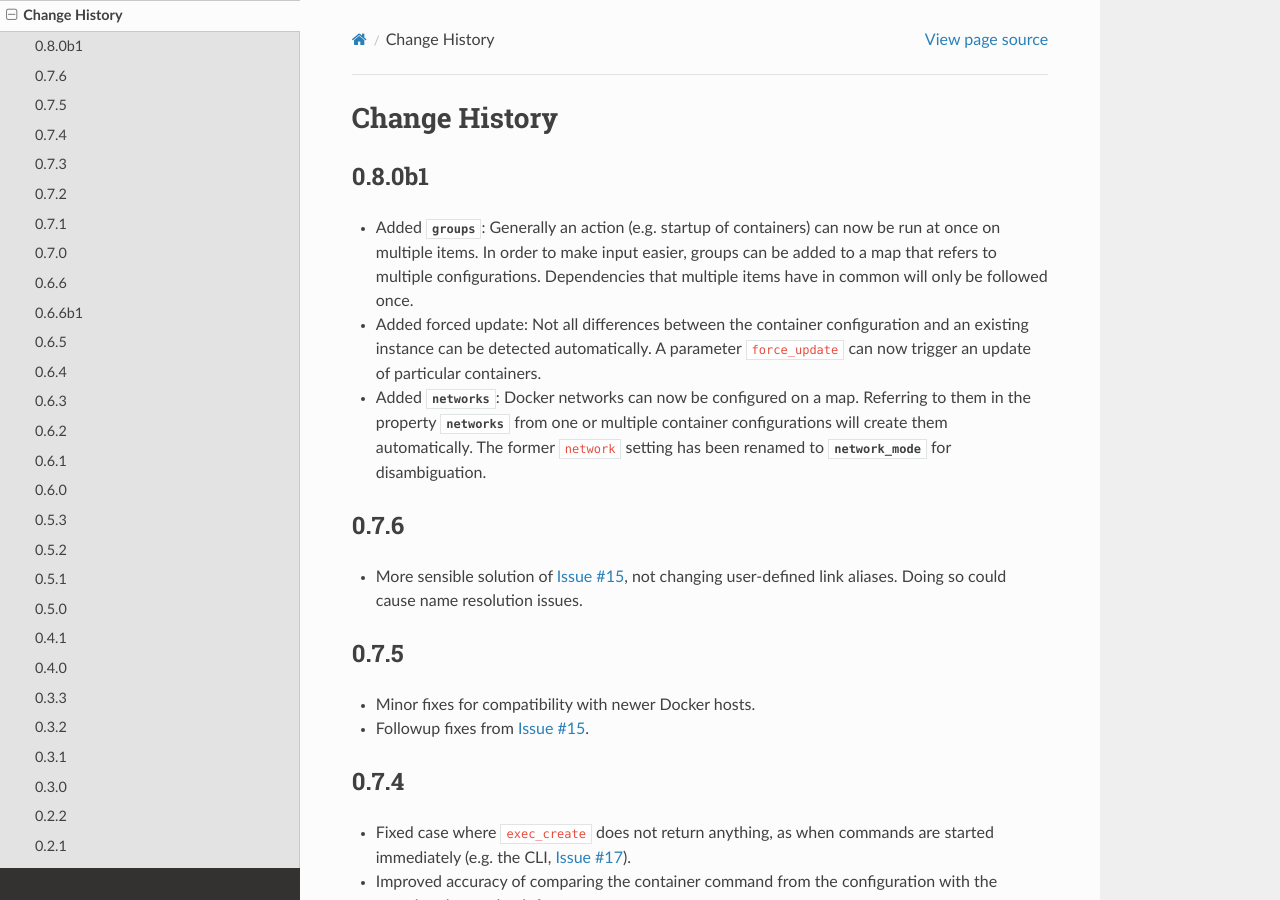
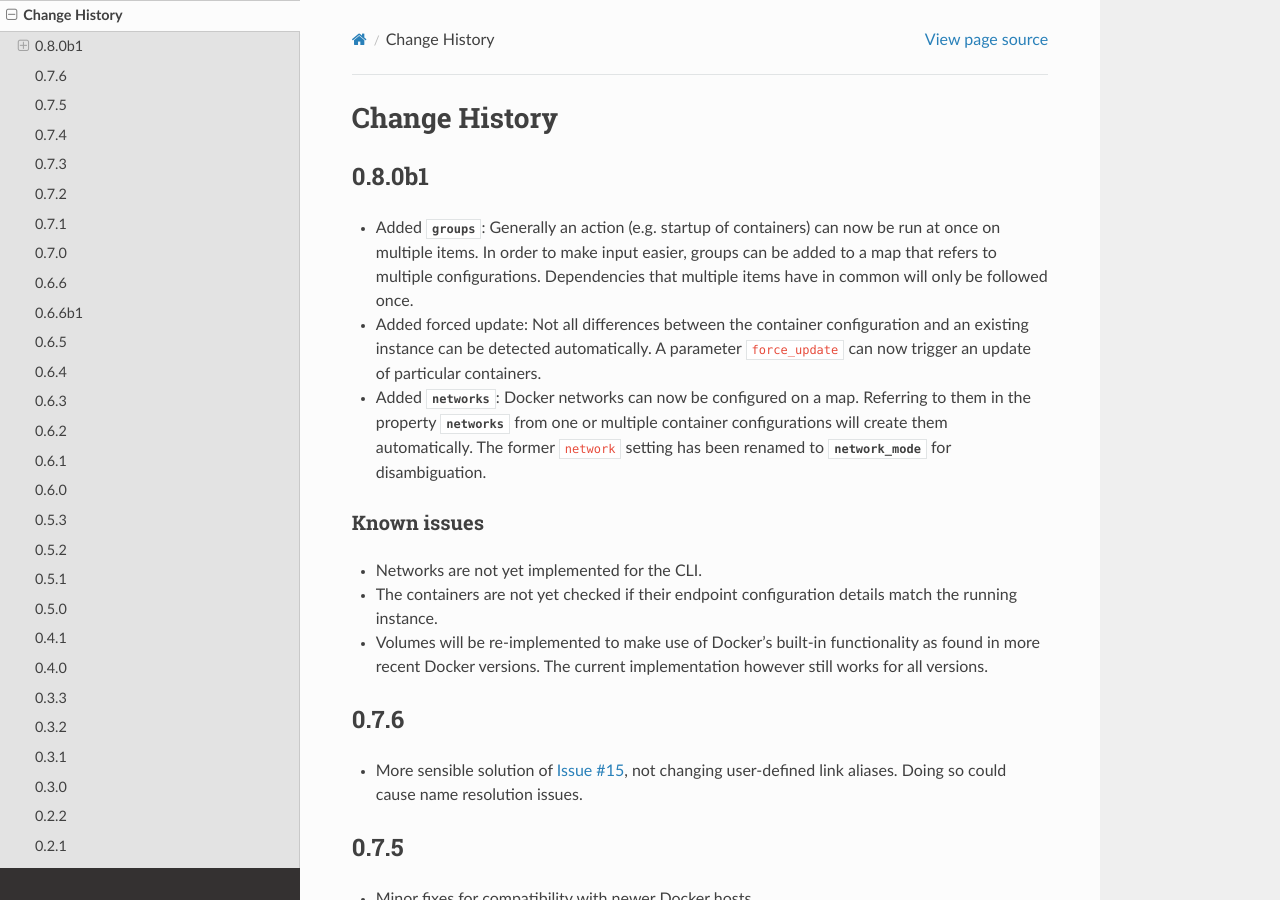
Before and after one commit to merll/docker-map, a Sphinx documentation site: the page built from docs/changes.rst, in a window 1280 px wide and 900 px high. Built offline with Sphinx 7.4.7 and the Read the Docs theme 2.0.0, drawn with Linux system fonts in a browser that asks for light colours.

Commit message:
Updated version, added known issues to change log.

```diff
--- a/dockermap/__init__.py
+++ b/dockermap/__init__.py
@@ -2,7 +2,7 @@
 from __future__ import unicode_literals
 
 
-__version__ = '0.8.0.dev0'
+__version__ = '0.8.0b1'
 
 DEFAULT_BASEIMAGE = 'tianon/true:latest'
 DEFAULT_COREIMAGE = 'busybox:latest'
--- a/docs/changes.rst
+++ b/docs/changes.rst
@@ -13,6 +13,13 @@ Change History
   on a map. Referring to them in the property :attr:`~dockermap.map.config.container.ContainerConfiguration.networks`
   from one or multiple container configurations will create them automatically. The former ``network`` setting has been
   renamed to :attr:`~dockermap.map.config.container.ContainerConfiguration.network_mode` for disambiguation.
+
+Known issues
+""""""""""""
+* Networks are not yet implemented for the CLI.
+* The containers are not yet checked if their endpoint configuration details match the running instance.
+* Volumes will be re-implemented to make use of Docker's built-in functionality as found in more recent Docker versions.
+  The current implementation however still works for all versions.
 
 0.7.6
 -----
```
